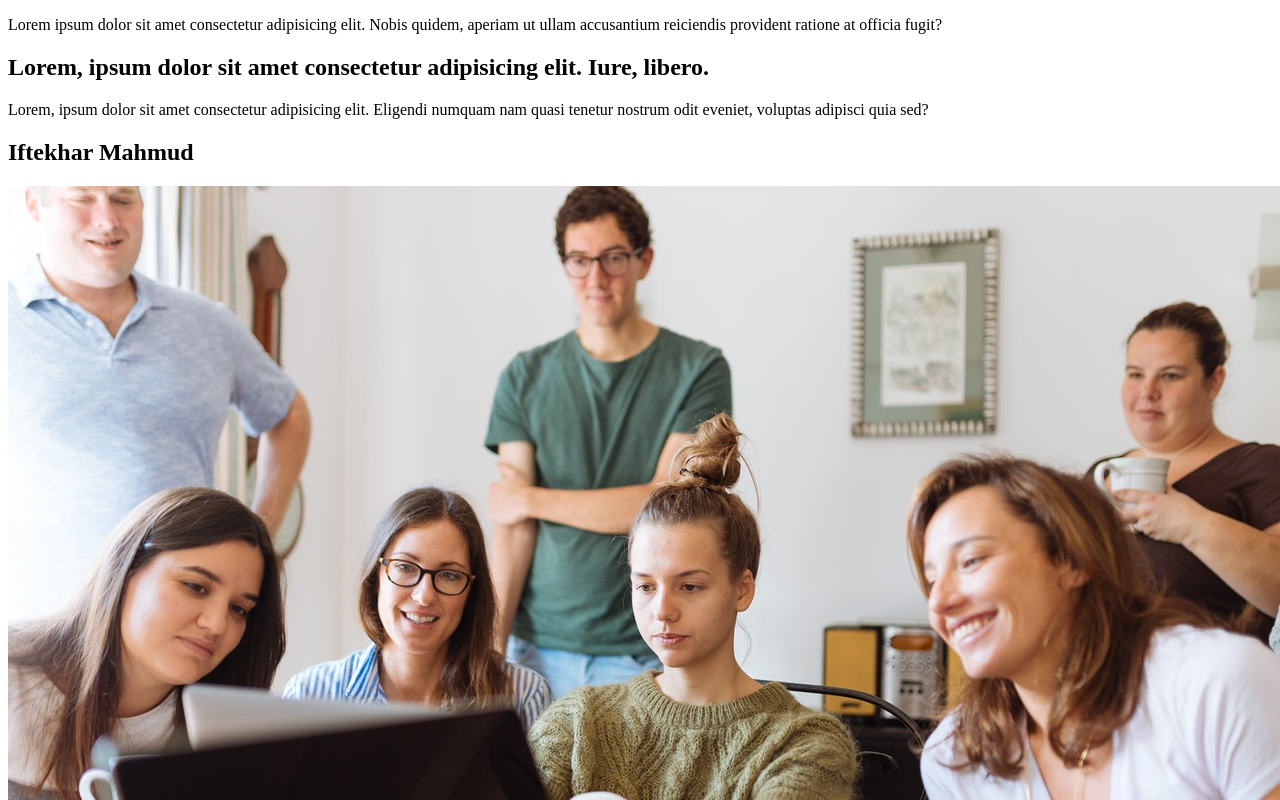
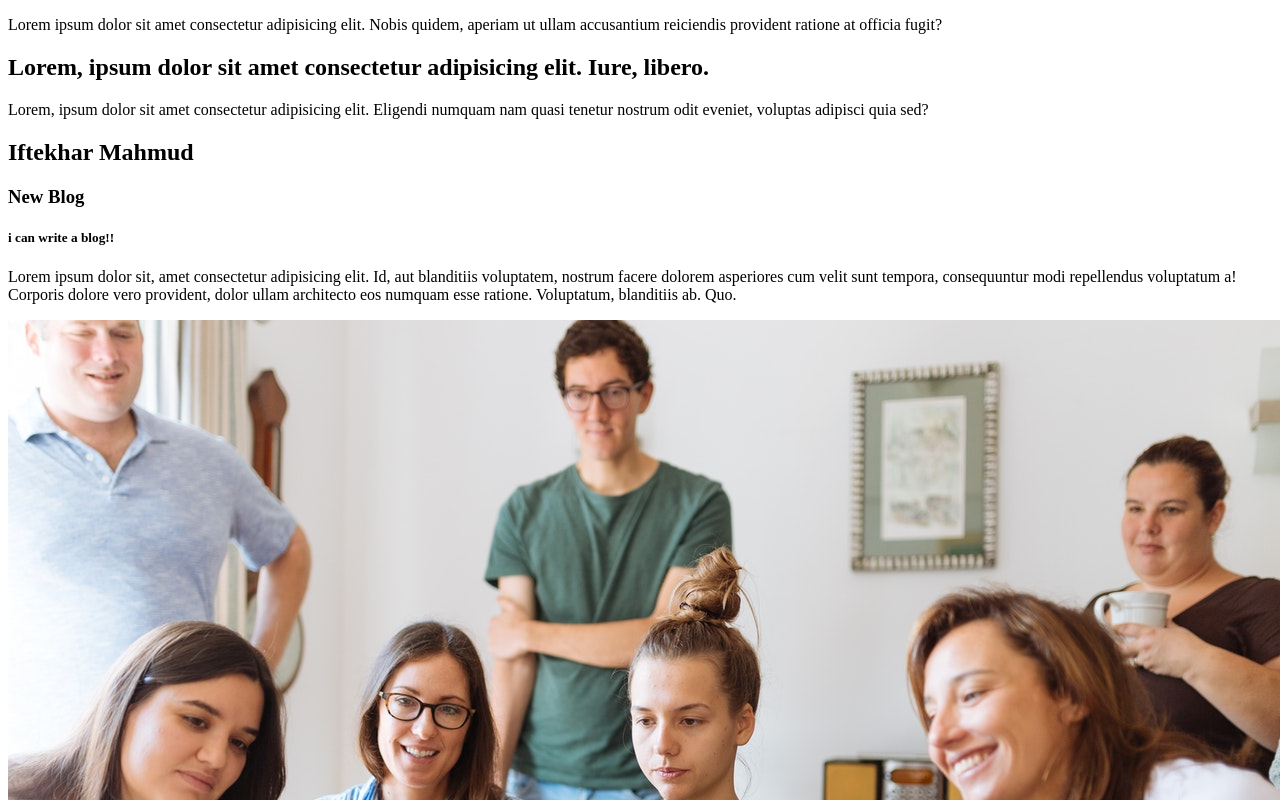
Before and after one commit to Ifthakharmahmud/start, a plain HTML site: page index.html in a window 1280 px wide. Shown: the top 800 px of the page. Drawn offline with Linux system fonts and the light colour scheme.

Commit message:
blog mama

```diff
--- a/index.html
+++ b/index.html
@@ -13,6 +13,11 @@
 
     <p>Lorem, ipsum dolor sit amet consectetur adipisicing elit. Eligendi numquam nam quasi tenetur nostrum odit eveniet, voluptas adipisci quia sed?</p>
     <h2>Iftekhar Mahmud</h2>
+    <div class="">
+        <h3>New Blog</h3>
+        <h5>i can write a blog!!</h5>
+        <p>Lorem ipsum dolor sit, amet consectetur adipisicing elit. Id, aut blanditiis voluptatem, nostrum facere dolorem asperiores cum velit sunt tempora, consequuntur modi repellendus voluptatum a! Corporis dolore vero provident, dolor ullam architecto eos numquam esse ratione. Voluptatum, blanditiis ab. Quo.</p>
+    </div>
     <img src="team.jpg" alt="">
 </body>
 </html>
```
